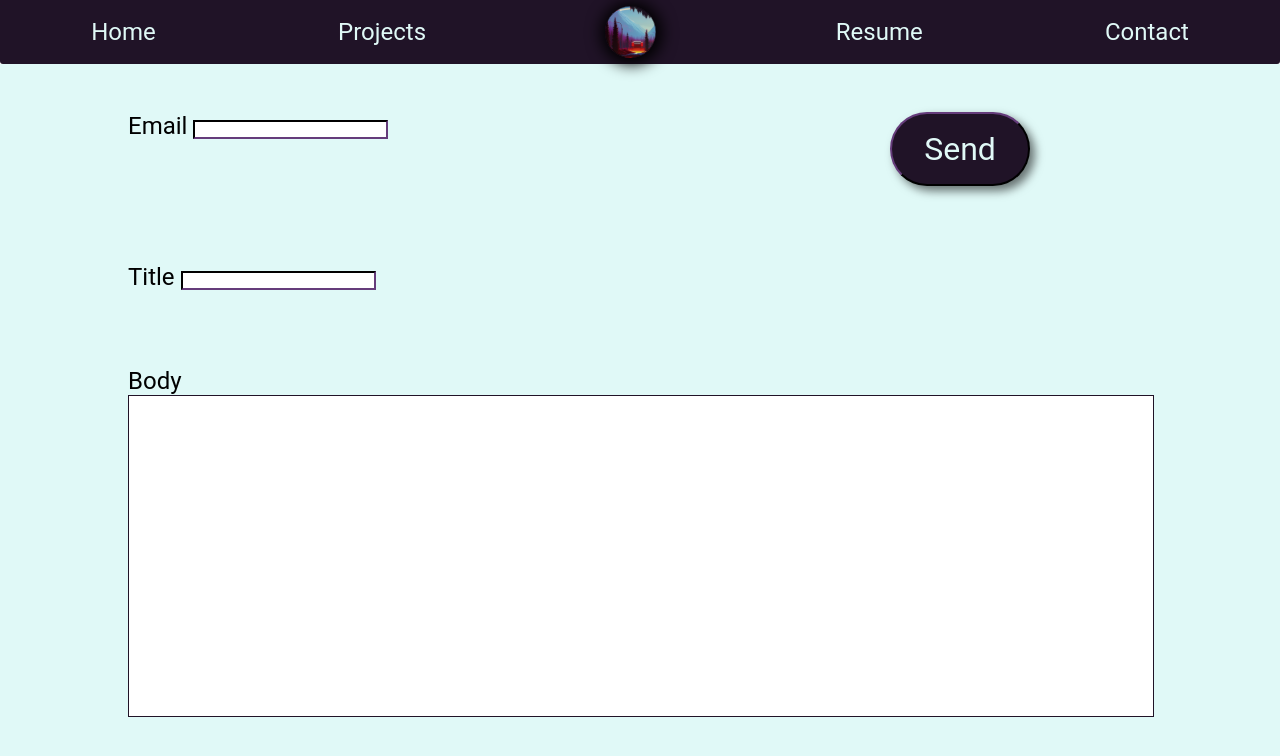
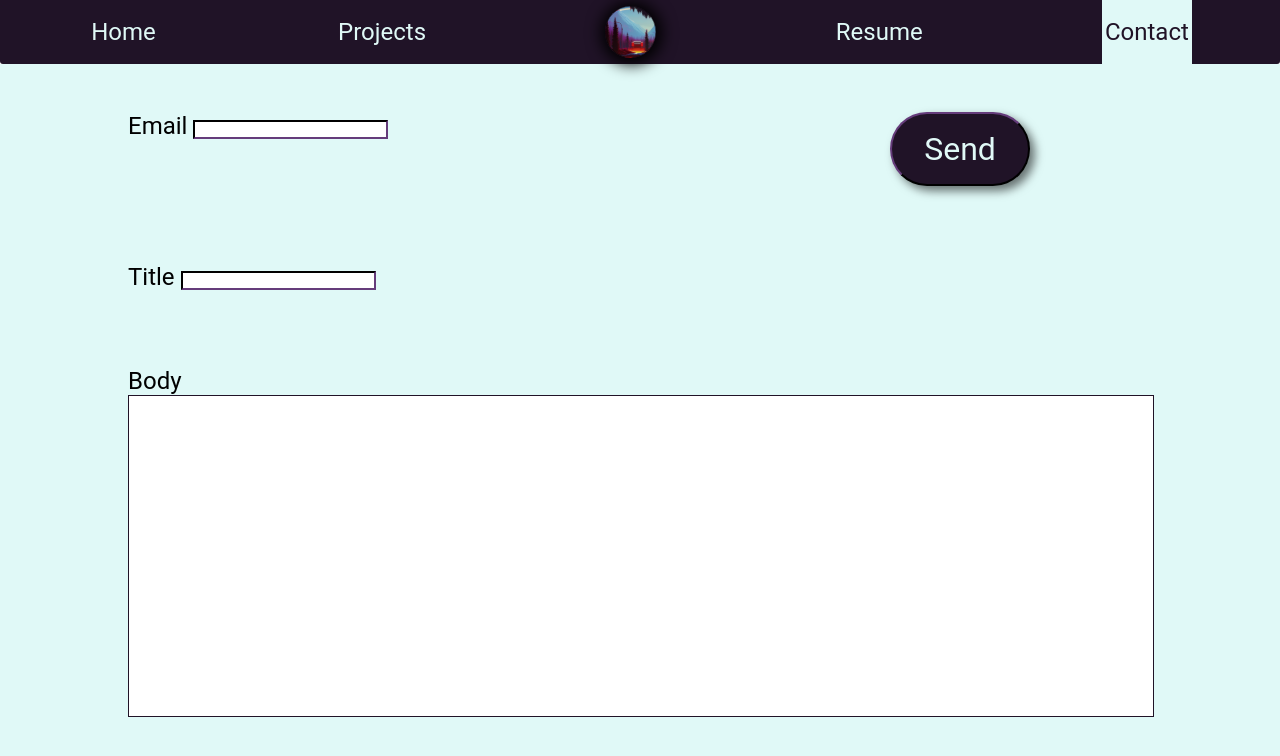
Before and after one commit to NikitaPoly/Polycenter, a Next.js app in the folder next-front-end/: page /contact in a window 1280 px wide. Shown: the top 756 px of the page. Built offline with nearby package versions, Linux system fonts and the light colour scheme.

Commit message:
finished migration fro qwik

```diff
--- a/next-front-end/components/projectsCard.tsx
+++ b/next-front-end/components/projectsCard.tsx
@@ -5,8 +5,8 @@ export default function ProjectCard(props: any) {
       <h2>{props.type}</h2>
       <ul>
         Tags:
-        {props.tags.map((tag: any) => (
-          <li key={Math.random()}>{tag}</li>
+        {props.tags.map((tag: any, idx: number) => (
+          <li key={idx}>{tag}</li>
         ))}
       </ul>
       <a>{props.link}</a>
--- a/next-front-end/components/projectsContainer.tsx
+++ b/next-front-end/components/projectsContainer.tsx
@@ -5,9 +5,9 @@ import styles from "../styles/projects.module.css";
 
 export default function ProjectsContainer() {
   const container = useRef(null);
-  const projectsComponentList = ListOfProjects.map((projectData) => (
+  const projectsComponentList = ListOfProjects.map((projectData: any, idx: number) => (
     <ProjectCard
-      key={Math.random()}
+      key={idx}
       name={projectData.name}
       type={projectData.type}
       tags={projectData.tags}
--- a/next-front-end/layouts/nav.module.css
+++ b/next-front-end/layouts/nav.module.css
@@ -20,7 +20,7 @@ nav.home a:hover {
   background-color: var(--home-light);
   color: var(--home-dark);
 }
-nav.home a.selected {
+nav.home .selected {
   background-color: var(--home-light);
   color: var(--home-dark);
 }
--- a/next-front-end/layouts/nav.tsx
+++ b/next-front-end/layouts/nav.tsx
@@ -2,18 +2,27 @@ import Image from "next/image";
 import Link from "next/link";
 import styles from "./nav.module.css";
 import logo from "../images/PCLogo.svg";
-import { useRef } from "react";
+import { useRouter } from "next/router";
+
 export default function Nav() {
-  const root = useRef(null);
+  const router = useRouter();
   return (
-    <nav ref={root} className={styles.home}>
-      <Link href="/">Home</Link>
-      <Link href="/projects">Projects</Link>
+    <nav className={styles.home}>
+      <Link href="/" className={router.pathname === "/" ? styles.selected : ""}>
+        Home
+      </Link>
+      <Link href="/projects" className={router.pathname === "/projects" ? styles.selected : ""}>
+        Projects
+      </Link>
       <div>
         <Image src={logo} alt="PC Logo" />
       </div>
-      <Link href="/resume">Resume</Link>
-      <Link href="/contact">Contact</Link>
+      <Link href="/resume" className={router.pathname === "/resume" ? styles.selected : ""}>
+        Resume
+      </Link>
+      <Link href="/contact" className={router.pathname === "/contact" ? styles.selected : ""}>
+        Contact
+      </Link>
     </nav>
   );
 }
```
